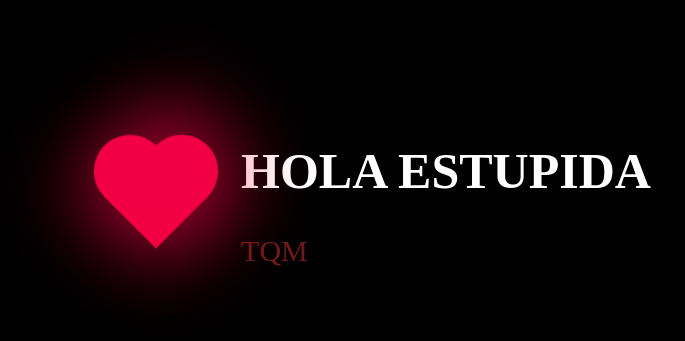
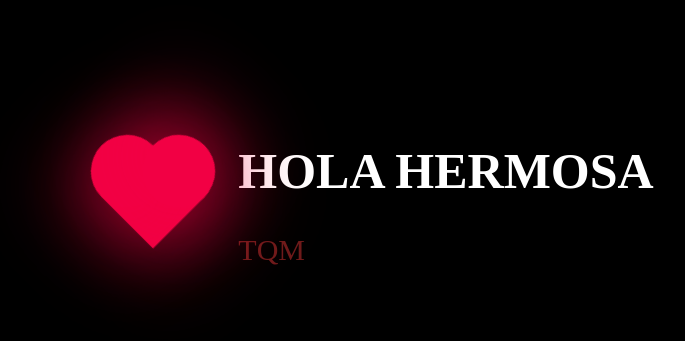
Before and after one commit to WettSnow/WettSnow.github.io, a plain HTML site: page index.html in a window 1280 px wide. Shown: the part 173-514 px from the top of the page, without its empty margins (254-939 px from the left). Drawn offline with Linux system fonts and the light colour scheme.

Commit message:
index.html

```diff
--- a/index.html
+++ b/index.html
@@ -11,7 +11,7 @@
     <div class="contenedor">
         <div class="corazon"></div>
         <div class="texto">
-           <h1>HOLA ESTUPIDA</h1>
+           <h1>HOLA HERMOSA</h1>
             <h2>TQM</h2>
         </div>
 
```
